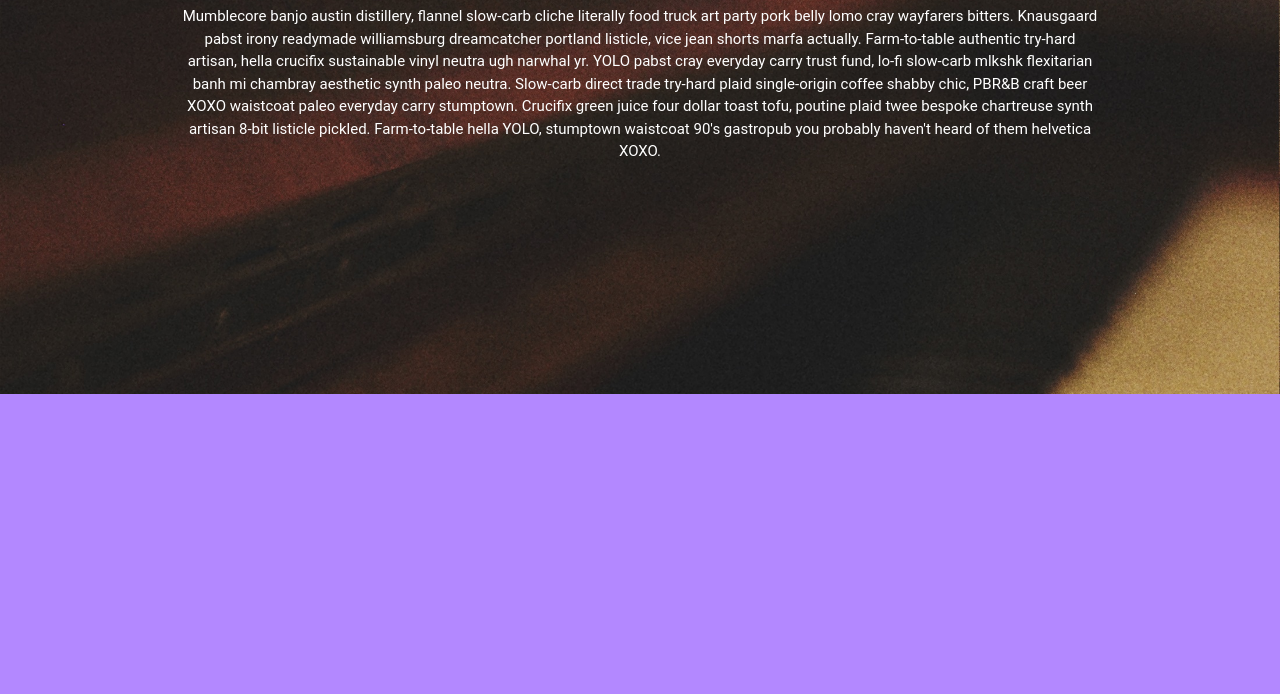
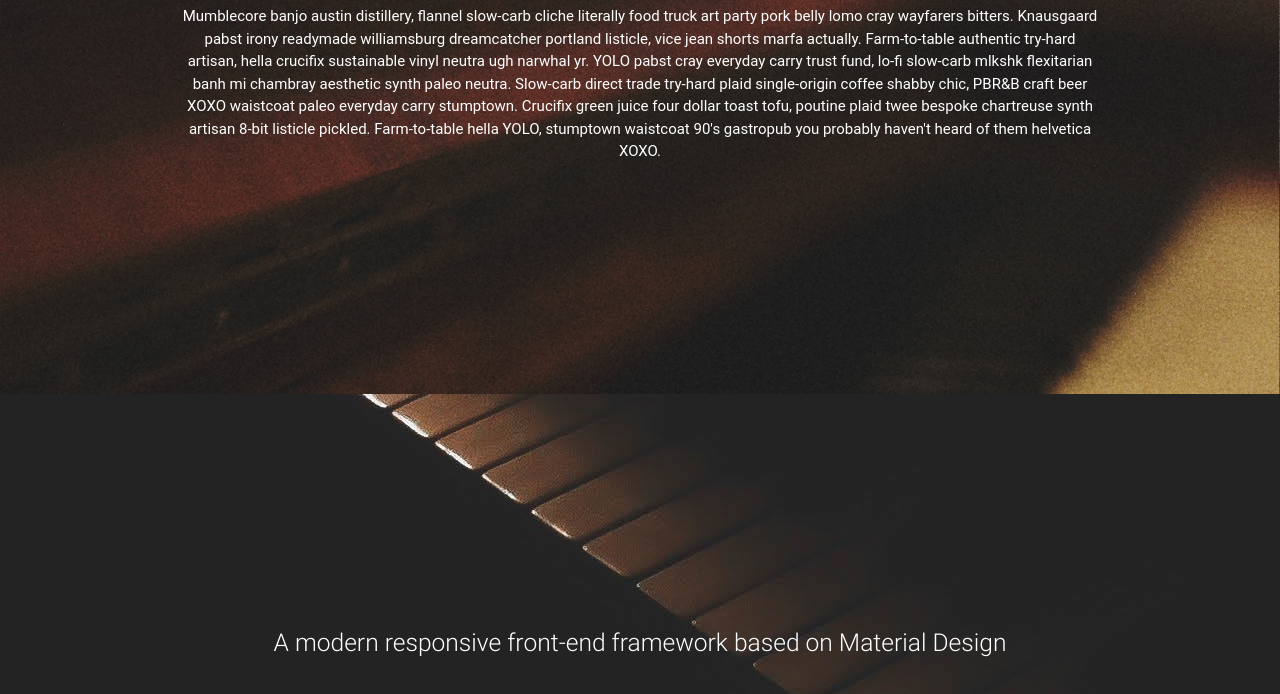
Before and after one commit to samwattsart/jenniferwatts, a website: page index.html in a window 1280 px wide. Shown: the part 106-800 px from the top of the page. Drawn offline with nearby package versions, Linux system fonts and the light colour scheme; files that its build step writes are made by us from their sources; a web font is replaced by a local one.

Commit message:
Messing around with some parallax stuff

```diff
--- a/dev/app.js
+++ b/dev/app.js
@@ -1,3 +1,4 @@
 $( document ).ready(function(){
   $(".button-collapse").sideNav();
+  $('.parallax').parallax();
 })
--- a/dev/app.scss
+++ b/dev/app.scss
@@ -1,11 +1,12 @@
 @import "../node_modules/materialize-css/sass/materialize.scss";
 
 body {
-	.container {
-		p {
-			color: white;
-		}
-	}
+  color: white;
+  .parallax-container {
+    .section {
+      width: 100%;
+    }
+  }
   #piano_bg {
     background-image: url("/img/piano.jpeg");
     background-size: 100% auto;
--- a/index.html
+++ b/index.html
@@ -36,6 +36,29 @@
     	</div>
     </div>
 	</div>
+
+<div class="parallax-container valign-wrapper">
+    <div class="section no-pad-bot">
+      <div class="container">
+        <div class="row center">
+          <h5 class="header col s12 light">A modern responsive front-end framework based on Material Design</h5>
+        </div>
+      </div>
+    </div>
+    <div class="parallax"><img src="img/new_piano.jpeg" alt="Unsplashed background img 2" style="display: block; transform: translate3d(-50%, 129px, 0px);"></div>
+  </div>
+  <div id="hands_bg">
+    <div class="container">
+    </div>
+  </div>
+  <div id="hands_bg">
+    <div class="container">
+    </div>
+  </div>
+  <div id="hands_bg">
+    <div class="container">
+    </div>
+  </div>
   <div id="hands_bg">
     <div class="container">
     </div>
```
Also changed, not shown: img/new_piano.jpeg (added), 1 other file.
